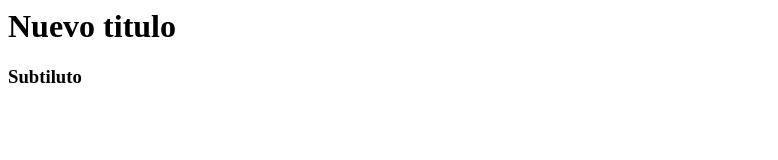
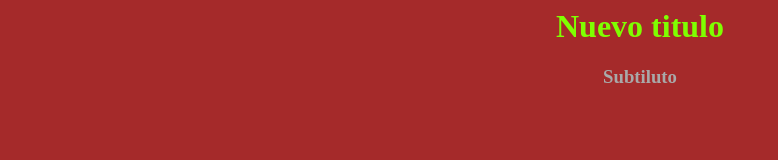
Before and after one commit to JjDavidChave/Front, a plain HTML site: page index.html in a window 1280 px wide. Shown: the whole page, without its empty margins (0-778 px from the left). Drawn offline with Linux system fonts and the light colour scheme.

Commit message:
domingo 2

```diff
--- a/index.html
+++ b/index.html
@@ -2,6 +2,7 @@
 <head>
     <meta charset="UTF-8">
     <meta http-equiv="X-UA-Compatible" content="IE=edge">
+    <link rel="stylesheet" href="style.css">
     <meta name="viewport" content="width=device-width, initial-scale=1.0">
     <title>Jugando con los repositorios </title>
 </head>
--- a/style.css
+++ b/style.css
@@ -1,7 +1,13 @@
-*title {
+body {
+    color: blue;
+    text-align: center;
     background-color: brown;
 }
 
-*h1{
+h1{
+    color: chartreuse;
+}
 
+h3 {
+    color: darkgrey;
 }
```
